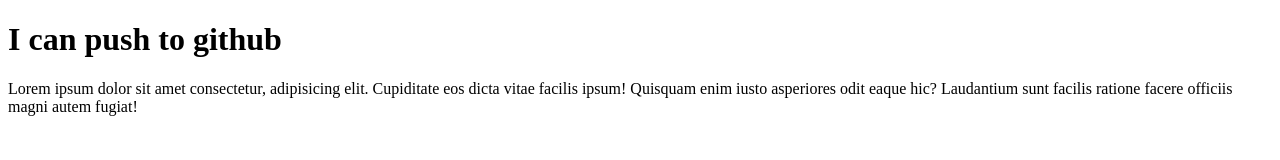
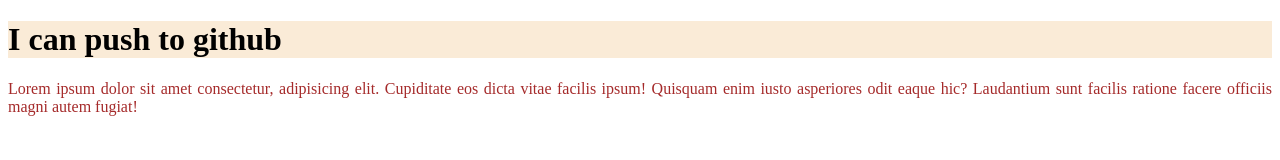
Before and after one commit to Rashidul-Habib/programming-hero-course-module, a plain HTML site: page push.html in a window 1280 px wide. Drawn offline with Linux system fonts and the light colour scheme.

Commit message:
new commit

```diff
--- a/push.html
+++ b/push.html
@@ -5,6 +5,7 @@
     <meta http-equiv="X-UA-Compatible" content="IE=edge" />
     <meta name="viewport" content="width=device-width, initial-scale=1.0" />
     <title>Second</title>
+    <link rel="stylesheet" href="style.css" />
   </head>
   <body>
     <h1>I can push to github</h1>
--- /dev/null
+++ b/style.css
@@ -0,0 +1,8 @@
+h1{
+    background-color: antiquewhite;
+    text-align: justify;
+}
+p{
+    color: brown;
+    text-align: justify;
+}
```
